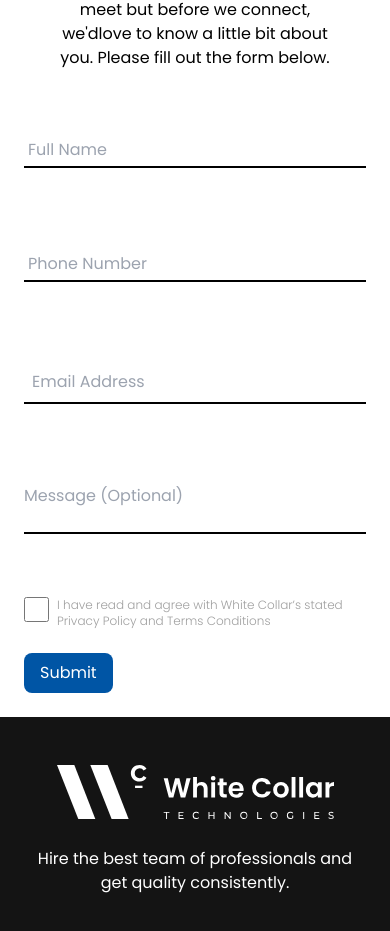
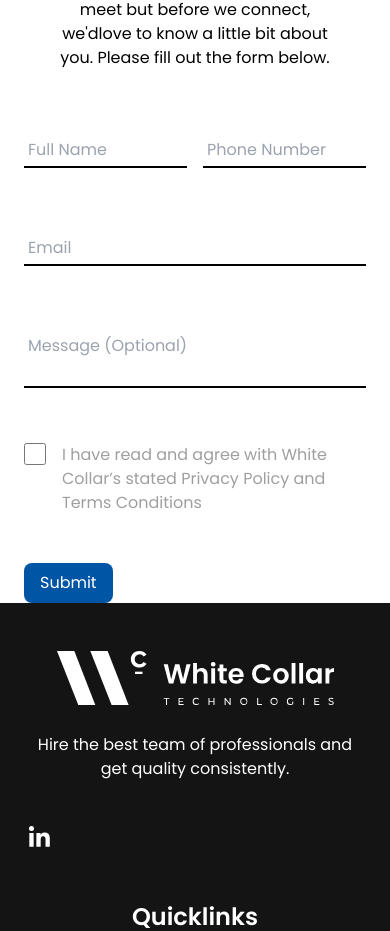
Before and after one commit to tusharkc/whiteCollarTech, a React (Vite) app: page / in a window 390 px wide. Shown: the part 8360-9291 px from the top of the page. Built offline with nearby package versions, Linux system fonts and the light colour scheme.

Commit message:
added changes to about us part

```diff
--- a/src/features/ContactUs/Components/ContactUs.jsx
+++ b/src/features/ContactUs/Components/ContactUs.jsx
@@ -1,8 +1,8 @@
 import React from "react";
+import { Footer, Header } from "../../../Components";
 import ContactUsBanner from "./ContactUsBanner/ContactUsBanner";
 import ContactUsForm from "./ContactUsForm/ContactUsForm";
 import WcLocations from "./WcLocations/WcLocations";
-import { Footer, Header } from "../../../Components";
 
 const ContactUs = () => {
   return (
--- a/src/features/ContactUs/Components/ContactUsForm/Components/ContactUsRight.jsx
+++ b/src/features/ContactUs/Components/ContactUsForm/Components/ContactUsRight.jsx
@@ -1,12 +1,33 @@
 import React, { useState } from "react";
 import { useNavigate } from "react-router-dom";
+import { MessageModal } from "../../../../../Components";
 import { appPathName } from "../../../../../data";
-import { MessageModal } from "../../../../../Components";
+import { useSendMessageMutation } from "../../../../../services/contact.services";
 
 const ContactUsRight = () => {
+  const [sendMessage] = useSendMessageMutation();
+  const [formData, setFormData] = useState({
+    name: "",
+    phoneNumber: "",
+    email: "",
+    agreeToTerms: "",
+  });
+
   const navigate = useNavigate();
-  const onFormSubmit = (e) => {
+  const onFormSubmit = async (e) => {
     e.preventDefault();
+    const formDataPayload = {
+      fullName: formData.name,
+      phoneNumber: formData.phoneNumber,
+      email: formData.email,
+      message: msgVal,
+      agreeToTerms: true,
+    };
+
+    try {
+      await sendMessage(formDataPayload).unwrap();
+      navigate(appPathName.requestSubmittedSuccessPath);
+    } catch (error) {}
 
     navigate(appPathName.requestSubmittedSuccessPath);
   };
@@ -32,11 +53,19 @@ const ContactUsRight = () => {
               <div className="grid grid-cols-12 gap-4">
                 <input
                   required
+                  value={formData.name}
+                  onChange={(e) =>
+                    setFormData({ ...formData, name: e.target.value })
+                  }
                   className="col-span-6 outline-none border-b-2 border-black p-1 bg-transparent"
                   placeholder="Full Name"
                 />
                 <input
                   required
+                  value={formData.phoneNumber}
+                  onChange={(e) =>
+                    setFormData({ ...formData, phoneNumber: e.target.value })
+                  }
                   className="col-span-6 outline-none border-b-2 border-black p-1 bg-transparent"
                   placeholder="Phone Number"
                 />
@@ -45,6 +74,10 @@ const ContactUsRight = () => {
                 required
                 className="outline-none border-b-2 border-black p-1 bg-transparent w-full my-16"
                 placeholder="Email"
+                value={formData.email}
+                onChange={(e) =>
+                  setFormData({ ...formData, email: e.target.value })
+                }
               />
               <textarea
                 onClick={() => setOpen(true)}
@@ -56,9 +89,13 @@ const ContactUsRight = () => {
               <label className="flex items-start justify-center my-12">
                 <div>
                   <input
+                    value={formData.agreeToTerms}
                     required
                     style={{ height: "22px", width: "22px" }}
                     type="checkbox"
+                    onChange={(e) =>
+                      setFormData({ ...formData, agreeToTerms: e.target.value })
+                    }
                   />
                 </div>
                 <span className="text-[#9F9F9F] font-ligh ml-4">
--- a/src/features/HomePage/Components/HomePageCTA/HomePageCTA.jsx
+++ b/src/features/HomePage/Components/HomePageCTA/HomePageCTA.jsx
@@ -1,15 +1,38 @@
 import React, { useState } from "react";
+import { useNavigate } from "react-router-dom";
+import { MessageModal } from "../../../../Components";
 import homePageCta from "../../../../assets/images/homePageCTA.png";
-import { useNavigate } from "react-router-dom";
 import appPathName from "../../../../data/appPathName";
-import { MessageModal } from "../../../../Components";
+import { useSendMessageMutation } from "../../../../services/contact.services";
 
 const HomePageCTA = () => {
   const navigate = useNavigate();
+  const [sendMessage] = useSendMessageMutation();
+  const [formData, setFormData] = useState({
+    name: "",
+    phoneNumber: "",
+    email: "",
+    agreeToTerms: "",
+  });
+
   const [open, setOpen] = useState(false);
   const [msgVal, setMsgVal] = useState("");
-  const onFormSubmit = (e) => {
+
+  const onFormSubmit = async (e) => {
     e.preventDefault();
+    const formDataPayload = {
+      fullName: formData.name,
+      phoneNumber: formData.phoneNumber,
+      email: formData.email,
+      message: msgVal,
+      agreeToTerms: true,
+    };
+
+    try {
+      await sendMessage(formDataPayload).unwrap();
+      navigate(appPathName.requestSubmittedSuccessPath);
+    } catch (error) {}
+
     navigate(appPathName.requestSubmittedSuccessPath);
   };
 
@@ -33,49 +56,59 @@ const HomePageCTA = () => {
             </p>
 
             <form onSubmit={onFormSubmit}>
-              <div className="grid grid-cols-12 gap-4 mt-16">
+              <div className="mt-16">
+                <div className="grid grid-cols-12 gap-4">
                   <input
                     required
-                  className="col-span-12 sm:col-span-6 outline-none border-b-2 border-black p-1 bg-transparent"
+                    value={formData.name}
+                    onChange={(e) =>
+                      setFormData({ ...formData, name: e.target.value })
+                    }
+                    className="col-span-6 outline-none border-b-2 border-black p-1 bg-transparent"
                     placeholder="Full Name"
-                  name="fullName"
-                  id="fullName"
                   />
                   <input
                     required
-                  className="col-span-12 sm:col-span-6 mt-16 sm:mt-0 outline-none border-b-2 border-black p-1 bg-transparent"
+                    value={formData.phoneNumber}
+                    onChange={(e) =>
+                      setFormData({ ...formData, phoneNumber: e.target.value })
+                    }
+                    className="col-span-6 outline-none border-b-2 border-black p-1 bg-transparent"
                     placeholder="Phone Number"
-                  name="phoneNumber"
-                  id="phoneNumber"
                   />
                 </div>
-
                 <input
                   required
-                name="email"
-                id="email"
-                placeholder="Email Address"
-                className="my-20 active:outline-none focus:outline-none border-b-2 border-black p-2 min-w-full"
+                  className="outline-none border-b-2 border-black p-1 bg-transparent w-full my-16"
+                  placeholder="Email"
+                  value={formData.email}
+                  onChange={(e) =>
+                    setFormData({ ...formData, email: e.target.value })
+                  }
+                />
+                <textarea
+                  onClick={() => setOpen(true)}
+                  value={!open && msgVal}
+                  className="outline-none border-b-2 border-black p-1 bg-transparent w-full resize-none"
+                  placeholder="Message (Optional)"
                 />
 
-              <textarea
-                onClick={() => setOpen(true)}
-                name="message"
-                id="message"
-                value={!open && msgVal}
-                placeholder="Message (Optional)"
-                className="active:outline-none focus:outline-none border-b-2 border-black min-w-full resize-none"
-              />
-
-              <label className="flex items-start justify-center gap-2 mt-14">
+                <label className="flex items-start justify-center my-12">
                   <div>
                     <input
+                      value={formData.agreeToTerms}
                       required
-                    style={{ height: "25px", width: "25px" }}
+                      style={{ height: "22px", width: "22px" }}
                       type="checkbox"
+                      onChange={(e) =>
+                        setFormData({
+                          ...formData,
+                          agreeToTerms: e.target.value,
+                        })
+                      }
                     />
                   </div>
-                <span className="text-[#9F9F9F] font-light text-xs">
+                  <span className="text-[#9F9F9F] font-ligh ml-4">
                     I have read and agree with White Collar’s stated Privacy
                     Policy and Terms Conditions
                   </span>
@@ -83,10 +116,11 @@ const HomePageCTA = () => {
 
                 <button
                   type="submit"
-                className="my-6 bg-[#0055A5] text-white hover:bg-[#141414] px-4 py-2 rounded-lg transition-all"
+                  className="bg-[#0055A5] text-white hover:bg-[#141414] px-4 py-2 rounded-lg transition-all"
                 >
                   Submit
                 </button>
+              </div>
             </form>
           </div>
         </div>
--- /dev/null
+++ b/src/services/contact.services.js
@@ -0,0 +1,20 @@
+import { createApi, fetchBaseQuery } from "@reduxjs/toolkit/query/react";
+
+export const contactApi = createApi({
+  reducerPath: "contactApi",
+  baseQuery: fetchBaseQuery({
+    baseUrl: `${import.meta.env.VITE_BACKEND_BASE_URL}/api/contact`,
+  }),
+  tagTypes: ["user"],
+  endpoints: (builder) => ({
+    sendMessage: builder.mutation({
+      query: (data) => ({
+        url: "/sendMessage",
+        method: "POST",
+        body: data,
+      }),
+    }),
+  }),
+});
+
+export const { useSendMessageMutation } = contactApi;
--- a/src/store.js
+++ b/src/store.js
@@ -5,6 +5,7 @@ import { careerListingApi } from "./features/Careers/service/jobListing.service"
 import { adminUserJobApplications } from "./features/JobApplications/service/jobApplications.service";
 import { jobDetailApi } from "./features/JobDetail/services/jobDetail.service";
 import appAuthorizedUserSlice from "./services/appAuthorizedUser.slice";
+import { contactApi } from "./services/contact.services";
 import { appUserApi } from "./services/user.services";
 
 export const store = configureStore({
@@ -16,6 +17,7 @@ export const store = configureStore({
     [adminUserJobs.reducerPath]: adminUserJobs.reducer,
     [jobDetailApi.reducerPath]: jobDetailApi.reducer,
     [adminUserJobApplications.reducerPath]: adminUserJobApplications.reducer,
+    [contactApi.reducerPath]: contactApi.reducer,
   },
   middleware: (getDefaultMiddleware) =>
     getDefaultMiddleware().concat(
@@ -24,6 +26,7 @@ export const store = configureStore({
       careerListingApi.middleware,
       adminUserJobs.middleware,
       jobDetailApi.middleware,
-      adminUserJobApplications.middleware
+      adminUserJobApplications.middleware,
+      contactApi.middleware
     ),
 });
```
Also changed, not shown: src/features/AboutUs/Components/WCStory/WCStory.jsx (+8 -8 lines). Lines whose indentation alone changed are shown as unchanged.
